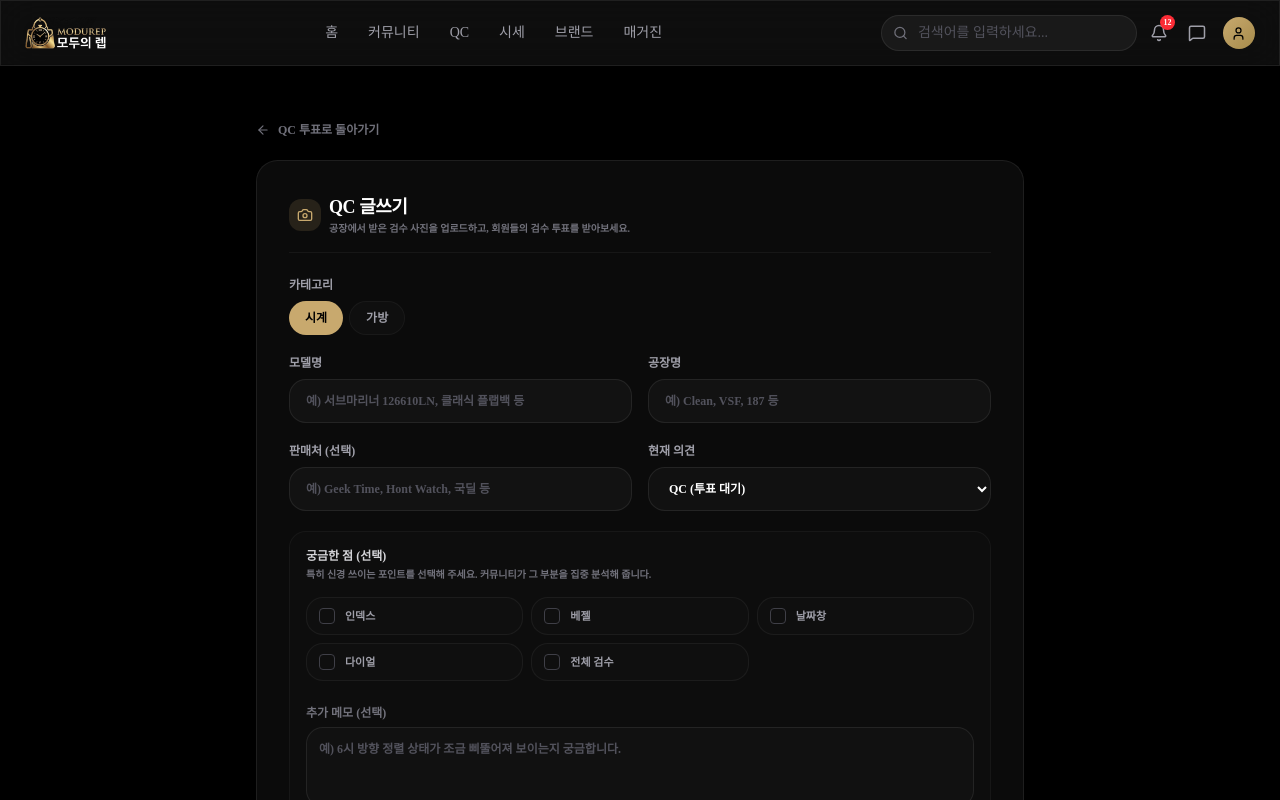
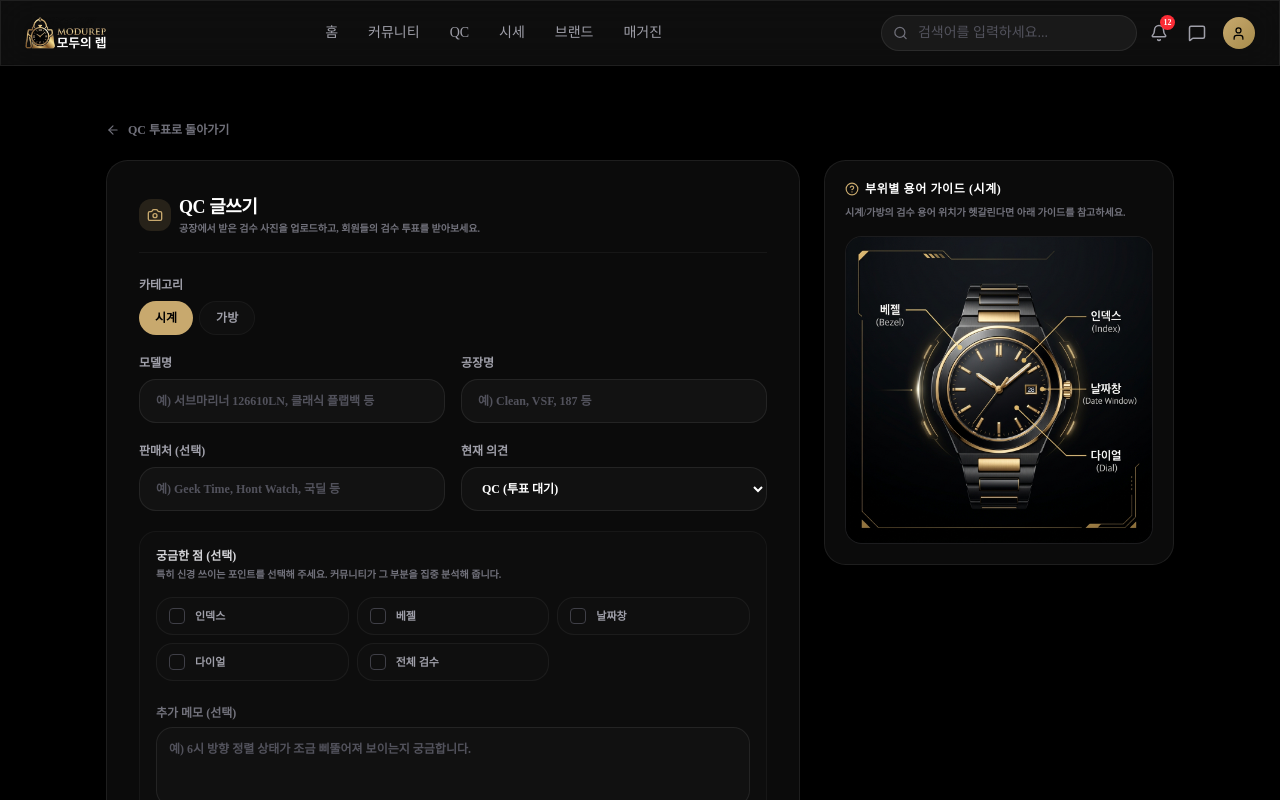
Before and after one commit to MODU-REP/MODU-REP-TEST, a Next.js app: page /qc/upload in a window 1280 px wide. Shown: the top 800 px of the page. Built offline with nearby package versions, Linux system fonts and the light colour scheme.

Commit message:
Add real-time terminology infographic guide images to QC upload page

```diff
--- a/src/app/qc/upload/page.tsx
+++ b/src/app/qc/upload/page.tsx
@@ -3,7 +3,7 @@
 import { useState } from "react";
 import { useRouter } from "next/navigation";
 import Link from "next/link";
-import { ArrowLeft, Camera, Image as ImageIcon, Check } from "lucide-react";
+import { ArrowLeft, Camera, Image as ImageIcon, Check, HelpCircle } from "lucide-react";
 import { QC_POSTS } from "@/lib/data";
 
 const CATEGORIES = ["시계", "가방"] as const;
@@ -193,7 +193,7 @@ export default function QCUploadPage() {
 
   return (
     <div className="min-h-screen bg-black py-8">
-      <div className="max-w-[800px] mx-auto px-3 sm:px-4 py-6">
+      <div className="max-w-[1100px] mx-auto px-3 sm:px-4 py-6">
 
         {/* 뒤로가기 */}
         <div className="mb-4">
@@ -202,8 +202,9 @@ export default function QCUploadPage() {
           </Link>
         </div>
 
-        {/* 글쓰기 카드 */}
-        <div className="glass rounded-2xl p-6 sm:p-8 border border-white/[0.05] bg-[#111111]/30">
+        <div className="grid lg:grid-cols-[1fr_350px] gap-6 items-start">
+          {/* 글쓰기 카드 (좌측 칼럼) */}
+          <div className="glass rounded-2xl p-6 sm:p-8 border border-white/[0.05] bg-[#111111]/30">
           <div className="flex items-center gap-2 mb-6 border-b border-white/[0.05] pb-4">
             <div className="w-8 h-8 rounded-lg bg-gold/15 flex items-center justify-center text-gold">
               <Camera size={16} />
@@ -342,6 +343,26 @@ export default function QCUploadPage() {
                 </div>
               )}
 
+              {/* 모바일/태블릿용 가이드라인 아코디언 */}
+              <div className="lg:hidden">
+                <details className="group border border-white/[0.05] bg-white/[0.01] rounded-xl overflow-hidden transition-all">
+                  <summary className="flex items-center justify-between px-3.5 py-2.5 text-[10px] font-black text-zinc-400 cursor-pointer hover:bg-white/[0.02] select-none">
+                    <span className="flex items-center gap-1.5">
+                      <HelpCircle size={12} className="text-gold" />
+                      부위별 용어 가이드 보기 ({category})
+                    </span>
+                    <span className="text-gold group-open:rotate-180 transition-transform">▼</span>
+                  </summary>
+                  <div className="p-3 border-t border-white/[0.04] bg-zinc-950/40">
+                    <img
+                      src={category === "시계" ? "/watch_parts_guide.png" : "/bag_parts_guide.png"}
+                      alt={`${category} 용어 가이드`}
+                      className="w-full h-auto rounded-lg border border-white/[0.04]"
+                    />
+                  </div>
+                </details>
+              </div>
+
               {/* 추가 메모 textarea */}
               <div className="pt-2">
                 <label className="block text-zinc-500 font-bold mb-1.5">추가 메모 (선택)</label>
@@ -460,7 +481,26 @@ export default function QCUploadPage() {
           </form>
         </div>
 
+        {/* 우측 칼럼: 부위별 용어 가이드 카드 (데스크톱 전용) */}
+        <div className="hidden lg:block glass rounded-2xl p-5 border border-white/[0.05] bg-[#111111]/30 sticky top-6">
+          <h3 className="text-xs font-black uppercase tracking-wider text-white mb-2 flex items-center gap-1.5">
+            <HelpCircle size={14} className="text-gold" />
+            부위별 용어 가이드 ({category})
+          </h3>
+          <p className="text-[10px] text-zinc-500 font-bold mb-4 leading-normal">
+            시계/가방의 검수 용어 위치가 헷갈린다면 아래 가이드를 참고하세요.
+          </p>
+          <div className="rounded-xl overflow-hidden border border-white/[0.08] bg-zinc-950">
+            <img
+              src={category === "시계" ? "/watch_parts_guide.png" : "/bag_parts_guide.png"}
+              alt={`${category} 용어 가이드`}
+              className="w-full h-auto object-cover"
+            />
+          </div>
+        </div>
+
       </div>
     </div>
+  </div>
   );
 }
```
Also changed, not shown: public/bag_parts_guide.png (added), public/watch_parts_guide.png (added).
